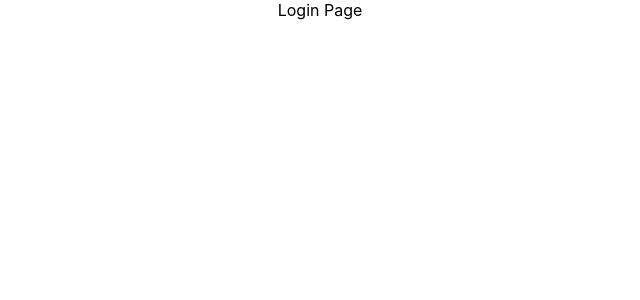
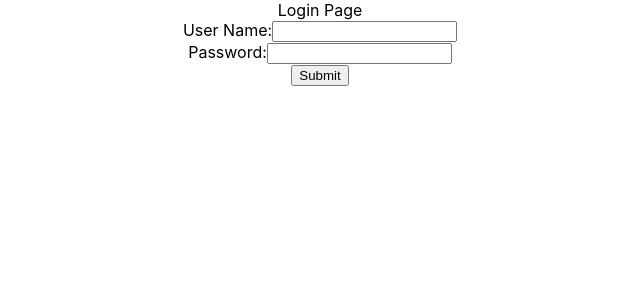
Before and after one commit to RMIT-SEPT/majorproject-5-wed-16-30-7, a React (Create React App) app in the folder FrontEnd/agme-app/: page / in a window 1280 px wide. Shown: the top 300 px of the page, without its empty margins (320-960 px from the left). Built offline with nearby package versions, Linux system fonts and the light colour scheme.

Commit message:
added username and password fields and submit button

```diff
--- a/FrontEnd/agme-app/src/App.js
+++ b/FrontEnd/agme-app/src/App.js
@@ -1,11 +1,12 @@
 import React from 'react';
-import logo from './logo.svg';
 import './App.css';
+import LoginForm from './Components/LoginForm';
 
 function App() {
   return (
     <div className="App">
       Login Page
+      <LoginForm />
     </div>
   );
 }
--- /dev/null
+++ b/FrontEnd/agme-app/src/Components/LoginForm.js
@@ -0,0 +1,30 @@
+import React from 'react';
+
+class LoginForm extends React.Component {
+
+    render() {
+        return (
+            <div className="loginForm">
+
+                <div>
+                    <label>
+                        User Name:
+                    <input type="text" name="userName" />
+                    </label>
+                </div>
+
+                <div>
+                    <label>
+                        Password:
+                    <input type="text" name="userName" />
+                    </label>
+                </div>
+                <input type="submit" value="Submit" />
+
+            </div>
+        );
+    }
+}
+
+
+export default LoginForm;
```
